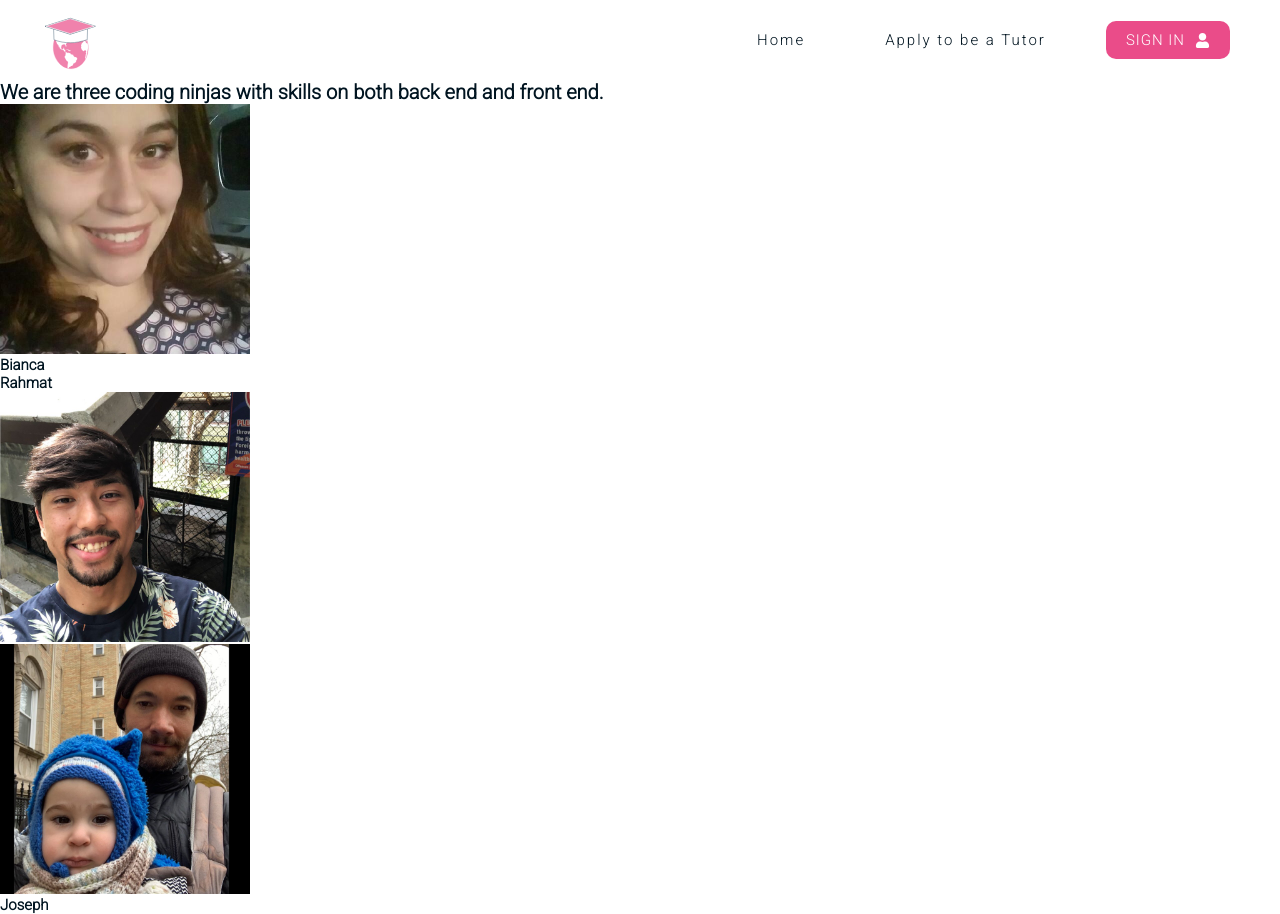
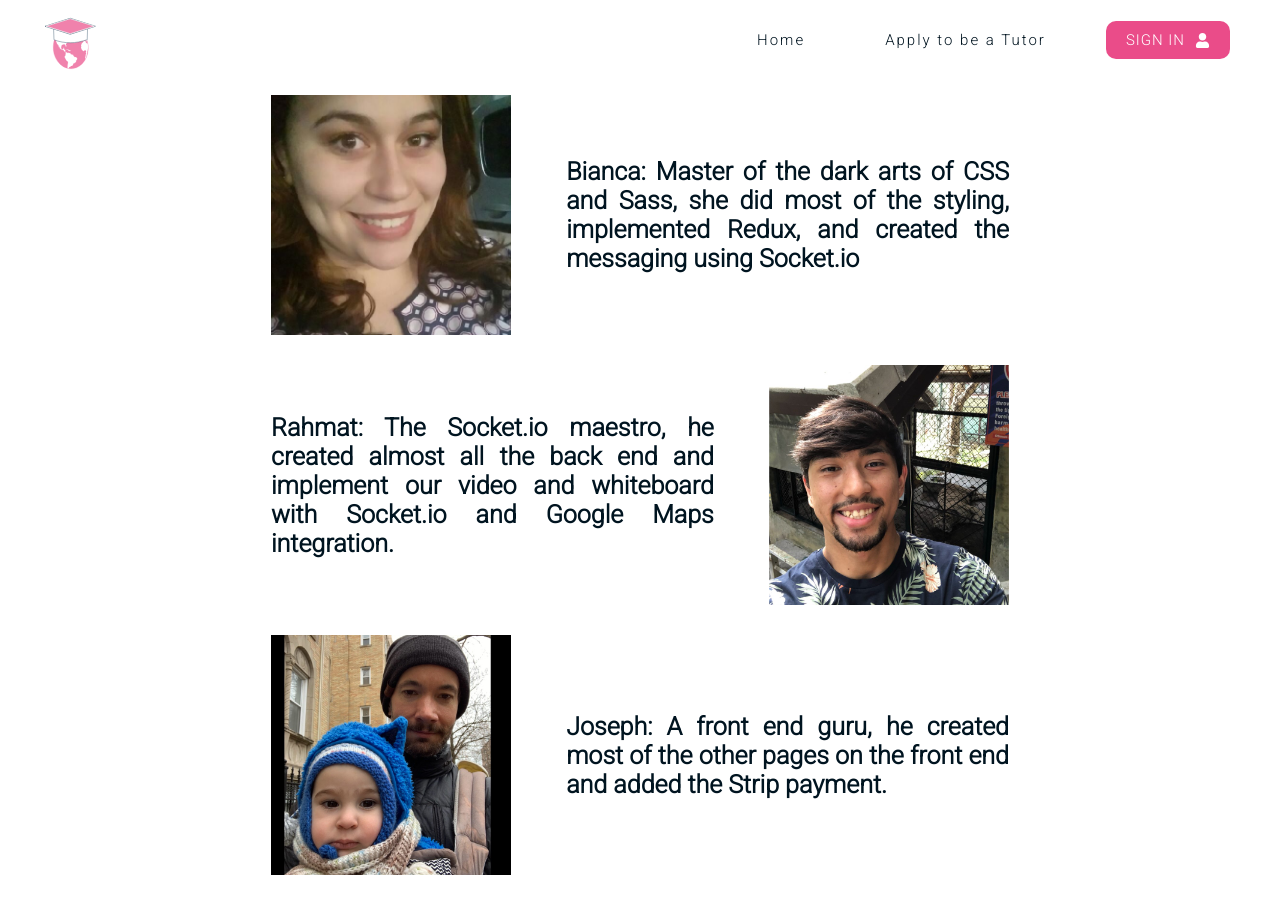
Before and after one commit to jkranak/tutorworld, a React (Create React App) app in the folder client/: page / in a window 1280 px wide. Both pictures are taken after a click on the element "About Us". After the commit the page ends 890 px from the top, so only its background shows below. Built offline with nearby package versions, Linux system fonts and the light colour scheme; no server answers.

Commit message:
feat: wrote About Us text

```diff
--- a/client/src/components/About.tsx
+++ b/client/src/components/About.tsx
@@ -5,20 +5,33 @@ import josephImg from '../assets/joseph.jpg'
 
 export const About: FC = () => {
   return (
-    <div className="about">
-      <h1>We are three coding ninjas with skills on both back end and front end.</h1>
-      <div className="about--box">
-          <img src={biancaImg} alt="bianca" width="250px"></img>
-          <h2>Bianca</h2>
+    <div className="landing__body">
+      <div className="landing__body--box">
+        <div className="image-box">
+          <img src={biancaImg} alt="bianca"></img>
         </div>
-        <div className="about--box">
-          <h2>Rahmat</h2>
-          <img src={rahmatImg} width="250px" alt="Rahmat"></img>
+        <div className="landing__body--text">
+          <h2>Bianca: Master of the dark arts of CSS and Sass, she did most of the styling, implemented Redux, and created the messaging using Socket.io</h2>
         </div>
-        <div className="about--box">
-          <img src={josephImg} width="250px" alt="Joseph"></img>
-          <h2>Joseph</h2>
+      </div>
+        <div className="landing__body--box">
+          <div className="landing__body--text">
+            <h2>Rahmat: The Socket.io maestro, he created almost all the back end and implement our video and whiteboard with Socket.io and Google Maps integration.</h2>
+          </div>
+          <div className="image-box">
+            <img src={rahmatImg} alt="Rahmat"></img>
+          </div>
+        </div>
+        <div className="landing__body--box">
+          <div className="image-box">
+            <img src={josephImg} alt="Joseph"></img>
+          </div>
+          <div className="landing__body--text">
+            <h2>Joseph: A front end guru, he created most of the other pages on the front end and added the Strip payment.</h2>
+          </div>
         </div>
     </div>
   )
 }
+
+{/*  */}
--- a/client/src/components/LandingBody.tsx
+++ b/client/src/components/LandingBody.tsx
@@ -12,7 +12,7 @@ export const LandingBody: FC = () => {
           <img src={chalkboard} alt="teacher at chalkboard"></img>
         </div>
         <div className="landing__body--text">
-          <h2>At TutorWorld you can find tutors ready to help you on many different subjects and at all levels.</h2>
+          <h2>At TutorWorld, you can find tutors ready to help you on many different subjects and at all levels.</h2>
         </div>
       </div>
         <div className="landing__body--box">
@@ -31,7 +31,6 @@ export const LandingBody: FC = () => {
             <h2>Do you have the knowledge and skills to be a tutor yourself? <Link to={'/application'}>Apply to be a Tutor</Link>, and you can earn money, while being able to set your own rates and hours.</h2>
           </div>
         </div>
-        {/* <img src={logo} alt="tutor world logo" className="logo-box__image"/> */}
     </div>
   )
 }
```
